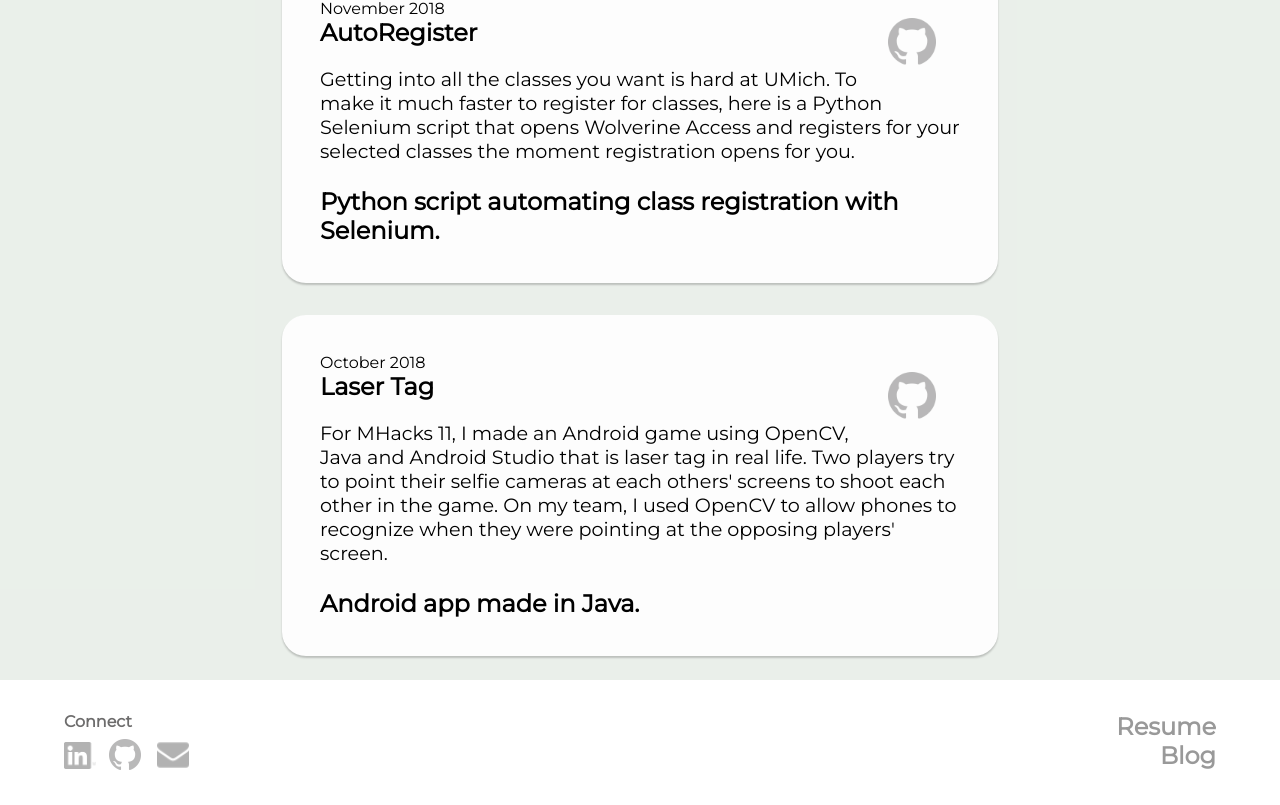
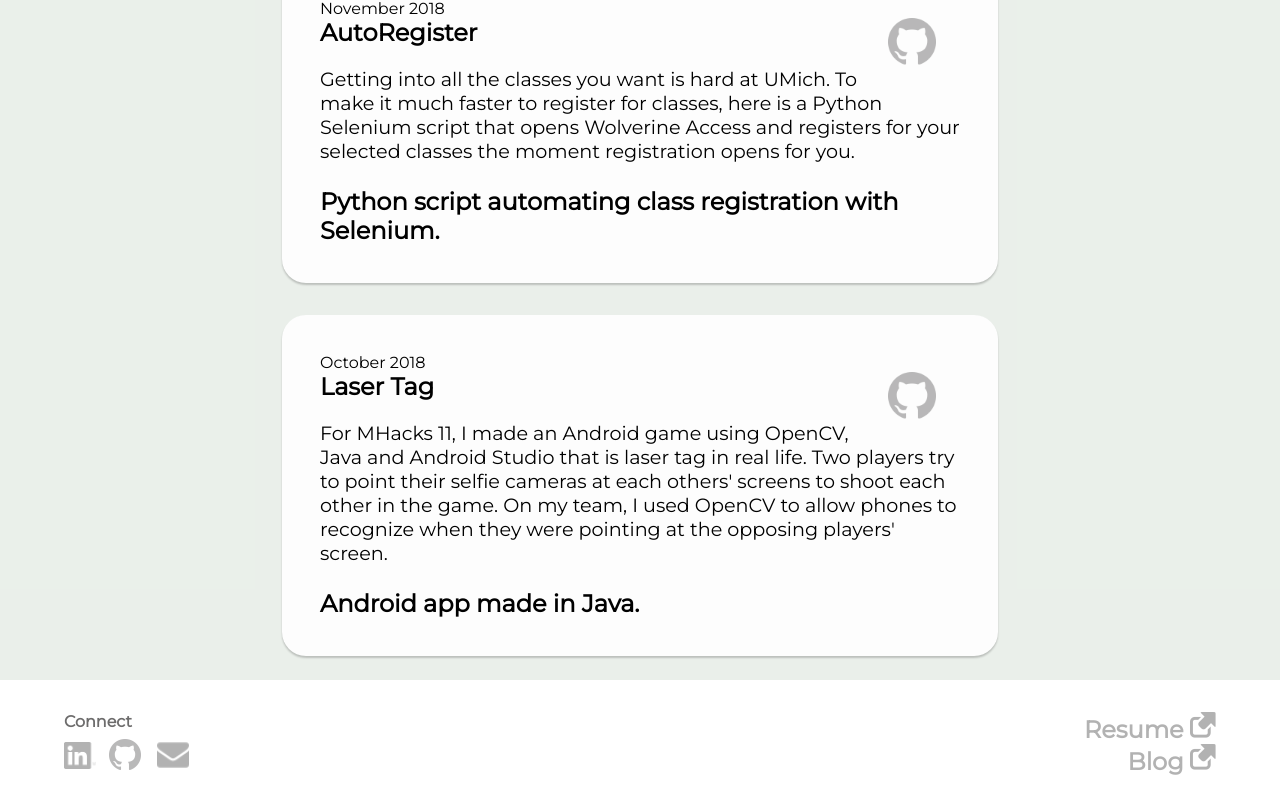
Before and after one commit to rguan72/website2, a React (Create React App) app: page / in a window 1280 px wide. Shown: the part 4238-5043 px from the top of the page. Built offline with nearby package versions, Linux system fonts and the light colour scheme.

Commit message:
Add external link symbols

```diff
--- a/src/App.css
+++ b/src/App.css
@@ -319,14 +319,23 @@
   color: #009933;
 }
 
+.external-link {
+  filter: opacity(30%);
+}
+
+.external-link:hover {
+  filter: opacity(100%);
+}
+
+.ml-1 {
+  margin-left: .5vw;
+}
+
 .out-link-2 {
-  color: rgb(153, 153, 153);
+  color: rgb(0, 0, 0);
   text-decoration: none;
 }
 
-.out-link-2:hover {
-  color: rgb(0, 0, 0);
-}
 
 .img-85 {
   max-width: 85%;
--- a/src/App.js
+++ b/src/App.js
@@ -12,6 +12,7 @@ import github from './img/github.png';
 import resume from './img/resume.pdf';
 import croma from './img/croma.png';
 import larky from './img/larky.png';
+import external_link from './img/link-external.png';
 
 
 class Top extends Component {
@@ -412,13 +413,15 @@ class Footer extends Component {
           </div>
           <div className="right-box">
             <h4>
-              <a className="out-link-2" href={resume} target="_blank" rel="noopener noreferrer">
+              <a className="external-link out-link-2" href={resume} target="_blank" rel="noopener noreferrer">
                 <strong>Resume</strong>
+                <img src={external_link} alt="link" className="ml-1"></img>
               </a>
             </h4>
             <h4>
-              <a className="out-link-2" href="https://medium.com/@rguan72" target="_blank" rel="noopener noreferrer">
+              <a className="external-link out-link-2" href="https://medium.com/@rguan72" target="_blank" rel="noopener noreferrer">
                 <strong>Blog</strong>
+                <img src={external_link} alt="link" className="ml-1"></img>
               </a>
             </h4>
           </div>
```
Also changed, not shown: src/img/link-external.png (added).
